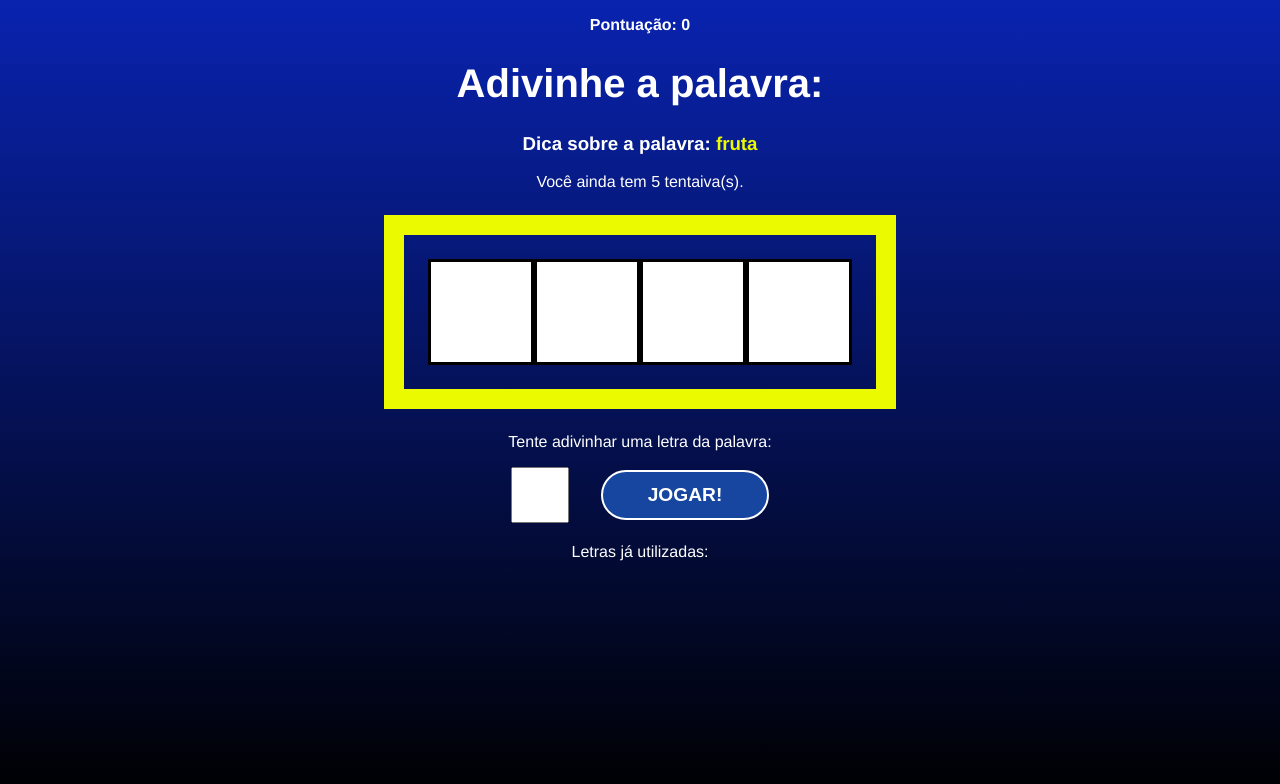
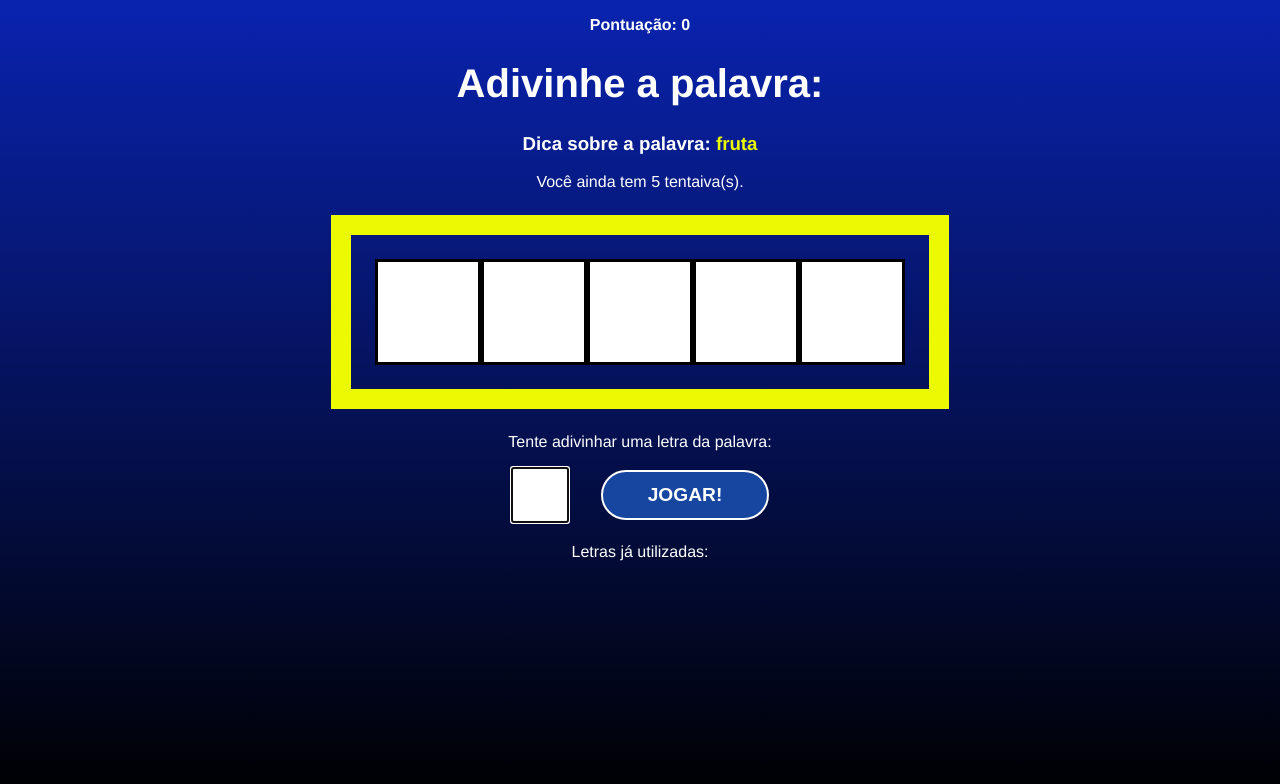
Before and after one commit to GeracNeto/secret-word, a React (Create React App) app: page / in a window 1280 px wide. Both pictures are taken after a click on the button "COMEÇAR JOGO". Shown: the top 784 px of the page. Built offline with nearby package versions, Linux system fonts and the light colour scheme.

Commit message:
Condição de vitória
Game.js:
Passado autofocous como propriedade do input
App.js:
Importado useCallback para as funções: pickWordandCategory e startGame
Criado useEffect para condição de vitória

```diff
--- a/src/App.js
+++ b/src/App.js
@@ -2,7 +2,7 @@
 import './App.css';
 
 // React
-import { useEffect, useState } from 'react';
+import { useEffect, useState, useCallback } from 'react';
 
 // data
 import { wordsList } from './data/words';
@@ -38,7 +38,7 @@ function App() {
   const [score, setScore] = useState(0)
 
   // Generates the category and word randomly
-  const pickWordandCategory = () => {
+  const pickWordandCategory = useCallback(() => {
 
     // Pick a ramdom category
     const categories = Object.keys(words) // Cria uma array contendo as chaves do obejto wordsList
@@ -50,10 +50,13 @@ function App() {
     //console.log(word)
 
     return { word, category }
-  }
+  }, [words])
 
   // Starts the secret word game
-  const startGame = () => {
+  const startGame = useCallback(() => {
+
+    // Clear All letters
+    clearLetterStages()
 
     // pick word and pick category
     const { word, category } = pickWordandCategory() // Destructuring
@@ -68,7 +71,7 @@ function App() {
     setPickedWord(word)
     setLetters(wordLetters)
     setGameStage(stages[1].name)
-  }
+  }, [pickWordandCategory])
 
   // Process the letter input
   const verifyLetter = (letter) => {
@@ -86,9 +89,10 @@ function App() {
     }
     else {
       setWrongLetters(actualWrongLetter => [...actualWrongLetter, normalizedLetter])
+
+      // Get value from previous guesses and subtracts -1
+      setGuesses(prevGuesses => prevGuesses - 1)
     }
-
-    setGuesses(guesses - 1)
   }
 
   const clearLetterStages = () => {
@@ -96,6 +100,7 @@ function App() {
     setWrongLetters([])
   }
 
+  // Check if guesses ended
   // Whenever const guesses reach to 0, the program switches to "Game Over" page
   useEffect(() => {
 
@@ -108,6 +113,24 @@ function App() {
       setGameStage(stages[2].name)
     }
   }, [guesses])
+
+  //Check win condition
+  useEffect(() => {
+
+    const uniqueLetters = [...new Set(letters)]
+    //console.log(uniqueLetters)
+
+    // Win condition
+    if (guessedLetters.length === uniqueLetters.length && gameStage === stages[1].name) {
+      // Add score
+      setScore(prevScore => prevScore += 100)
+
+      // Restart game with new word
+      startGame()
+    }
+
+  }, [guessedLetters, letters, startGame, gameStage])
+
 
   //console.log(guessedLetters)
   //console.log(wrongLetters)
@@ -125,7 +148,7 @@ function App() {
     <div className="App">
       {gameStage === 'start' && <StartScreen startGame={startGame} />}
       {gameStage === 'game' && <Game verifyLetter={verifyLetter} pickedWord={pickedWord} pickedCategory={pickedCategory} letters={letters} guessedLetters={guessedLetters} wrongLetters={wrongLetters} guesses={guesses} score={score} />}
-      {gameStage === 'end' && <GameOver retry={retry} score={score}/>}
+      {gameStage === 'end' && <GameOver retry={retry} score={score} />}
 
     </div>
   );
--- a/src/components/Game.js
+++ b/src/components/Game.js
@@ -42,7 +42,7 @@ const Game = ({ verifyLetter, pickedWord, pickedCategory, letters, guessedLetter
             <div className="letterContainer">
                 <p>Tente adivinhar uma letra da palavra:</p>
                 <form onSubmit={handleSubmit}>
-                    <input type="text" name='letter' maxLength='1' required onChange={e => setLetter(e.target.value)} value={letter} ref={letterInputRef} />
+                    <input type="text" name='letter' maxLength='1' required autoFocus onChange={e => setLetter(e.target.value)} value={letter} ref={letterInputRef} />
                     <button>Jogar!</button>
                 </form>
             </div>
```
